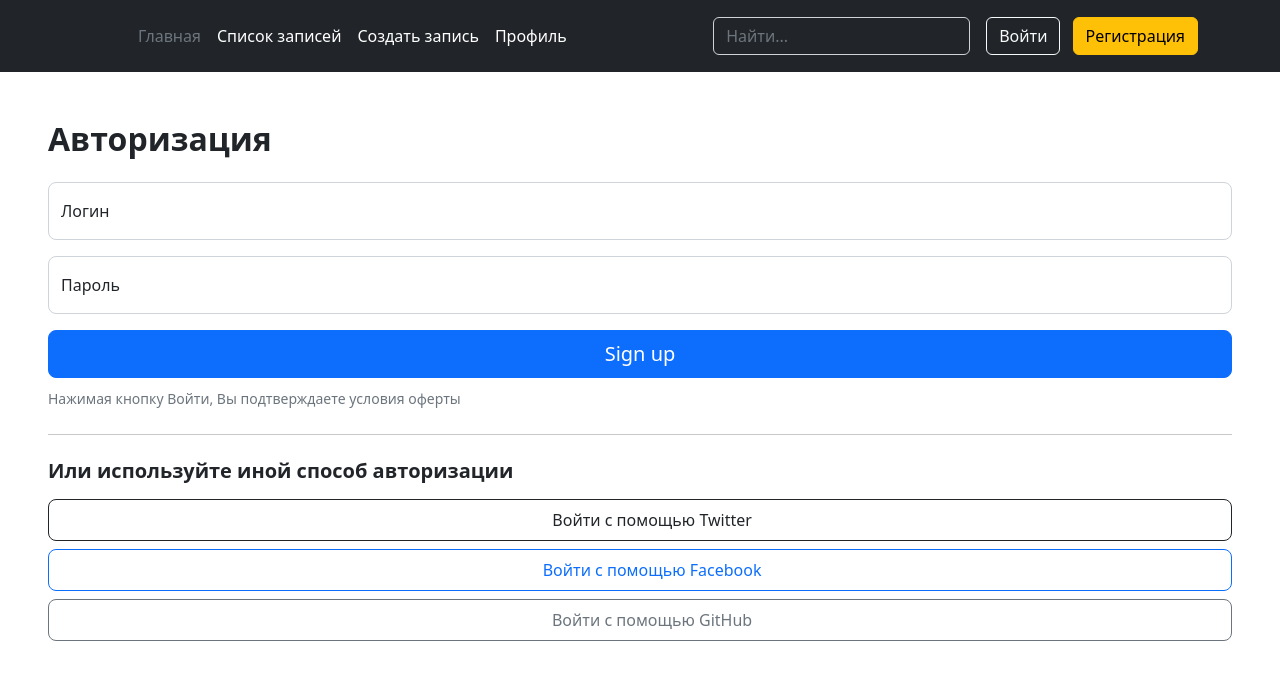
After one commit to molodoiw/py-web-forum, a Flask app: page /login in a window 1280 px wide. The commit adds this page. Shown: the top 696 px of the page. Run offline with Flask 2, Linux system fonts and the light colour scheme.

Commit message:
hz nedorabotano

```diff
--- a/app.py
+++ b/app.py
@@ -1,11 +1,14 @@
 from flask import  Flask, render_template, url_for, request, redirect
 from flask_sqlalchemy import SQLAlchemy
 from datetime import datetime
+from flask_login import LoginManager
 
 app = Flask(__name__) # создание объекта на основе класса Flask# __name - директива для запуска файла
 app.config['SQLALCHEMY_DATABASE_URI'] = 'sqlite:///forum.db'
 app.config['SQLALCHEMY_TRACK_MODIFICATIONS'] = False
 db = SQLAlchemy(app)
+
+#login_manager = LoginManager(app)
 
 
 class Entries(db.Model):
@@ -58,5 +61,9 @@ def create_entries():
 def user(name, id):
     return "User page: " + name + " - " + str(id)
 
+@app.route('/login')
+def login():
+    return render_template("login.html")
+
 if __name__ == "__main__":
     app.run(debug=True)
--- a/templates/base.html
+++ b/templates/base.html
@@ -21,6 +21,7 @@
           <li><a href="/home" class="nav-link px-2 text-secondary">Главная</a></li>
           <li><a href="/entries" class="nav-link px-2 text-white">Список записей</a></li>
           <li><a href="/create-entries" class="nav-link px-2 text-white">Создать запись</a></li>
+            <li><a href="/login" class="nav-link px-2 text-white">Профиль</a></li>
         </ul>
 
         <form class="col-12 col-lg-auto mb-3 mb-lg-0 me-lg-3" role="search">
--- /dev/null
+++ b/templates/login.html
@@ -0,0 +1,39 @@
+{% extends 'base.html' %}
+
+{% block title %}
+{% endblock %}
+
+{% block body %}
+    <div class="modal-header p-5 pb-4 border-bottom-0">
+        <!-- <h1 class="modal-title fs-5" >Modal title</h1> -->
+        <h1 class="fw-bold mb-0 fs-2">Авторизация</h1>
+      </div>
+    <div class="modal-body p-5 pt-0">
+        <form class="">
+          <div class="form-floating mb-3">
+            <input type="email" class="form-control rounded-3" id="floatingInput" placeholder="name@example.com">
+            <label for="floatingInput">Логин</label>
+          </div>
+          <div class="form-floating mb-3">
+            <input type="password" class="form-control rounded-3" id="floatingPassword" placeholder="Password">
+            <label for="floatingPassword">Пароль</label>
+          </div>
+          <button class="w-100 mb-2 btn btn-lg rounded-3 btn-primary" type="submit">Sign up</button>
+          <small class="text-muted">Нажимая кнопку Войти, Вы подтверждаете условия оферты</small>
+          <hr class="my-4">
+          <h2 class="fs-5 fw-bold mb-3">Или используйте иной способ авторизации</h2>
+          <button class="w-100 py-2 mb-2 btn btn-outline-dark rounded-3" type="submit">
+            <svg class="bi me-1" width="16" height="16"><use xlink:href="#twitter"></use></svg>
+            Войти с помощью Twitter
+          </button>
+          <button class="w-100 py-2 mb-2 btn btn-outline-primary rounded-3" type="submit">
+            <svg class="bi me-1" width="16" height="16"><use xlink:href="https://vk.com"></use></svg>
+            Войти с помощью Facebook
+          </button>
+          <button class="w-100 py-2 mb-2 btn btn-outline-secondary rounded-3" type="submit">
+            <svg class="bi me-1" width="16" height="16"><use xlink:href="#github"></use></svg>
+            Войти с помощью GitHub
+          </button>
+        </form>
+      </div>
+{% endblock %}
```
Also changed, not shown: userLogin.py (added, +20 -0 lines).
